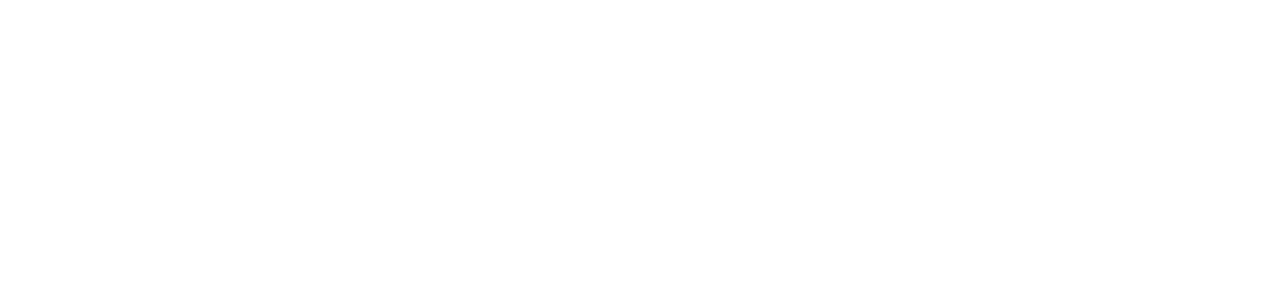
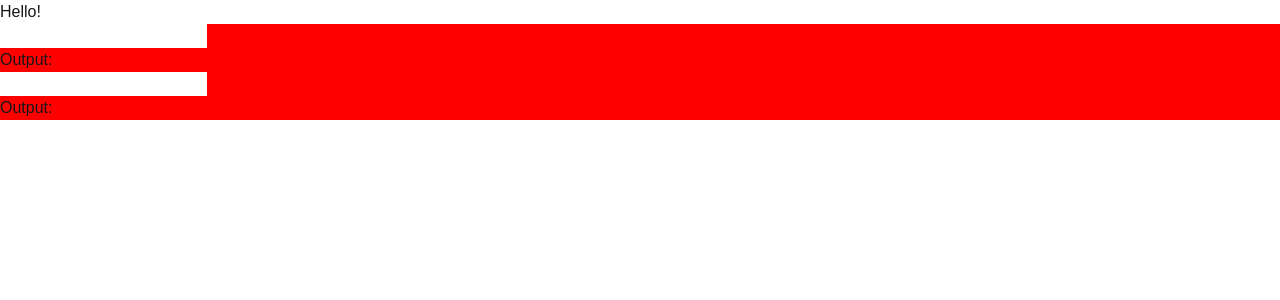
Before and after one commit to LemonPol/Multi-Base-Calculator-Redux, a Next.js app: page / in a window 1280 px wide. Shown: the top 300 px of the page. Built offline with nearby package versions, Linux system fonts and the light colour scheme.

Commit message:
Basic implementation for variable system, need method in parent to poll for updates.

```diff
--- a/app/components/EquationBox.tsx
+++ b/app/components/EquationBox.tsx
@@ -1,10 +1,20 @@
 "use client"
 
+import { useState } from "react";
 import { result, error } from "../types/common";
+import { useVariableMap } from "./EquationContainer";
 
-const variableMap = new Map<string, number>();
+function EquationBox() {
+
+    const { variableMap, setVariableMap } = useVariableMap();
+    const [display, setDisplay] = useState<string>("");
 
     function evaluateEquation(input: string) : {status: boolean, data: result} | {status: boolean, data: error} {
+
+        // Check for empty input
+        if (input.length == 0) {
+            return {status: true, data: {dec: "0", hex: "0", bin: "0"}};
+        }
 
         // Check for incomplete parenthesis
         if (!evaluateParenthesis(input)) {
@@ -58,7 +68,6 @@
 
                 // Add value to stack
                 valueStack.push(currentVal);
-            console.log("Pushing: " + currentVal);
 
             }
 
@@ -116,7 +125,7 @@
 
                     const value = performOperation(arg1, arg2, op)
 
-                if (!value) {
+                    if (value == null) {
                         return {status: false, data: error.UNDEFINED_VARIABLE};
                     }
 
@@ -145,7 +154,7 @@
 
                     const value = performOperation(arg1, arg2, op)
 
-                if (!value) {
+                    if (value == null) {
                         return {status: false, data: error.UNDEFINED_VARIABLE};
                     }
 
@@ -167,17 +176,22 @@
 
             const value = performOperation(arg1, arg2, op)
 
-        if (!value) {
+            if (value == null) {
                 return {status: false, data: error.UNDEFINED_VARIABLE};
             }
 
             valueStack.push(value);
         }
 
-    const resultValue = valueStack[0];
+        var resultValue = valueStack[0];
 
         if (typeof(resultValue) == "string") {
+            resultValue = variableMap.get(resultValue);
+
+            if (!resultValue) {
                 return {status: false, data: error.UNDEFINED_VARIABLE};
+            }
+
         }
 
         return {status: true, data: {dec: resultValue.toString(10), hex: resultValue.toString(16), bin: resultValue.toString(2)}};
@@ -194,27 +208,29 @@
                 // ERROR: Undefined variable
                 return null;
             }
-        t1 = t1val;
+            t1 = t1val as number; // Explicit declare as number
         }
 
-    if (typeof(t2) == "string") {
+        if (typeof(t2) == "string" && op != "=") {
             const t2val = variableMap.get(t2);
             if (!t2val) {
                 // ERROR: Undefined variable
                 return null;
             }
-        t2 = t2val;
+            t2 = t2val as number; // Explicit declare as number
         }
 
         switch(op) {
-        case "+" : return t2 + t1;
-        case "-" : return t2 - t1;
-        case "*" : return t2 * t1;
-        case "/" : return t1 == 0 ? 0 : Math.floor(t2 / t1);
-        case "^" : return Math.pow(t2,t1);
+            case "+" : return t2 as number + t1;
+            case "-" : return t2 as number - t1;
+            case "*" : return t2 as number * t1;
+            case "/" : return t1 == 0 ? 0 : Math.floor(t2 as number / t1);
+            case "^" : return Math.pow(t2 as number, t1);
             case "=" : {
                 if (typeof t2 == "string") {
                     variableMap.set(t2, t1);
+                    setVariableMap(new Map(variableMap));
+                    console.log("help: " + variableMap);
                     return t1;
                 }
             }
@@ -248,21 +264,29 @@
 
     }
 
-function EquationBox() {
+
     return (
-        <div>
+        <div
+            style={{
+                backgroundColor: 'red'
+            }}
+        >
             <input
                 onChange={(e) => {
-                    if (e.target.value) {
                     const result = evaluateEquation(e.target.value);
+
+                    // Healthy amount of type gymnastics here
+
                     if (result.status) {
-                            console.log(result.data)
+                        setDisplay((result.data as result).dec as string);
                     } else {
-                            console.log(error[result.data as error])
-                        }
+                        setDisplay(error[(result.data as error)])
                     }
                 }}
             />
+            <p>
+                Output: {display}
+            </p>
         </div>
     )
 }
--- a/app/components/EquationContainer.tsx
+++ b/app/components/EquationContainer.tsx
@@ -1,11 +1,45 @@
+"use client"
+
+import { createContext, useContext, useState } from "react";
 import EquationBox from "./EquationBox";
 
+const VariableContext = createContext<any>(null);
+
 function EquationContainer() {
+
+    const [variableMap, setVariableMap] = useState(new Map<string, number | string>());
+    const [equationBoxes, setEquationBoxes] = useState<number[]>([0]);
+
+    // Function to add a new EquationBox to the list
+    const addEquationBox = () => {
+        setEquationBoxes((prevBoxes) => [...prevBoxes, prevBoxes.length]); // Add a new EquationBox with a unique key
+    };
+
+    const updateMap = (key: string, value: number) => {
+      const newMap = new Map(variableMap);
+      newMap.set(key, value);
+      setVariableMap(newMap);
+    };
+
     return (
         <div>
-            <EquationBox/>
+            <button
+                onClick={() => {
+                    console.log(variableMap);
+                }}
+            >
+                Hello!
+            </button>
+            <VariableContext.Provider value={{ variableMap, setVariableMap }}>
+                <EquationBox/>
+                <EquationBox/>
+            </VariableContext.Provider>
         </div>
     )
 }
 
+export const useVariableMap = () => {
+    return useContext(VariableContext);
+};
+
 export default EquationContainer;
```
Lines whose indentation alone changed are shown as unchanged.
